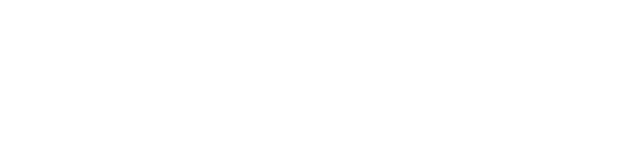
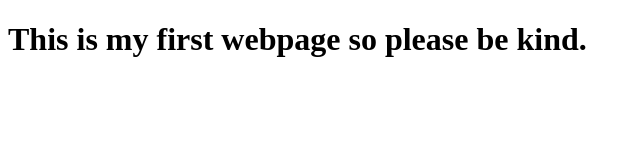
Before and after one commit to Cdn-Violet/Cdn-Violet.github.io, a plain HTML site: page index.html in a window 1280 px wide. Shown: the whole page, without its empty margins (0-641 px from the left). Drawn offline with Linux system fonts and the light colour scheme.

Commit message:
Update index.html
test

```diff
--- a/index.html
+++ b/index.html
@@ -5,5 +5,5 @@
         <title> My First Webpage </title>
     </head>
     <body>
-
+        <h1> This is my first webpage so please be kind. </h1>
     </body>
```
